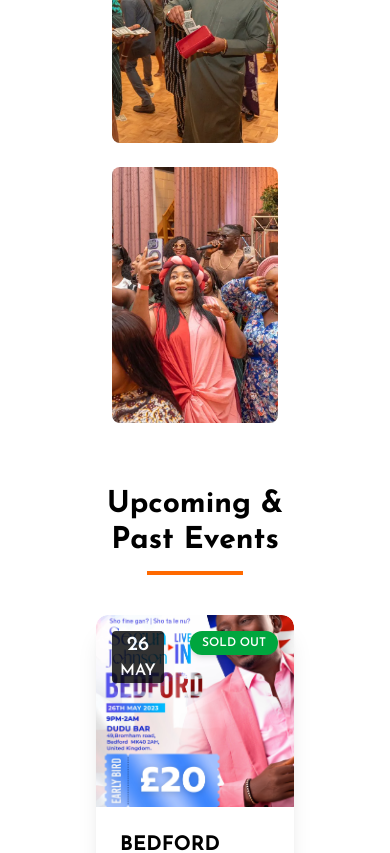
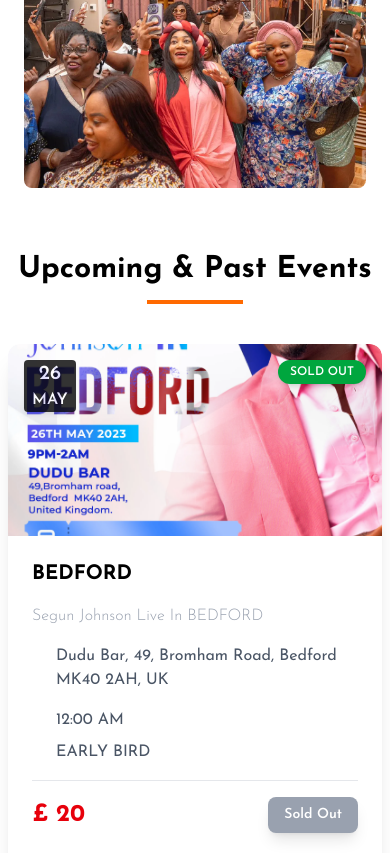
Before and after one commit to Oluwadunsindavid/isegunjohnsonclone, a React (Vite) app: page /events in a window 390 px wide. Shown: the part 9698-10551 px from the top of the page. Built offline with nearby package versions, Linux system fonts and the light colour scheme.

Commit message:
`Fixed import statement and whitespace in PEG component`

```diff
--- a/src/components/EventComp/PEG.jsx
+++ b/src/components/EventComp/PEG.jsx
@@ -1,5 +1,5 @@
 import React, { useState } from "react";
-import UpcomingPastEvents from "../../components/HomeComp/UpcomingPastEvents"
+import UpcomingPastEvents from "../../components/HomeComp/UpcomingPastEvents";
 import at1 from "../../assets/attendee1.webp";
 import at2 from "../../assets/attendee2.webp";
 import at3 from "../../assets/attendee3.webp";
@@ -72,7 +72,6 @@ const details = [
   { image: at33, desc: "Los Angeles Event", category: "Los Angeles" },
 ];
 
-
 const PEG = () => {
   const [selectedCategory, setSelectedCategory] = useState("All Events");
 
@@ -83,7 +82,7 @@ const PEG = () => {
       : details.filter((item) => item.category === selectedCategory);
 
   return (
-    <div className="md:py-24 px-24 md:px-36 ">
+    <div className="md:py-24 px-2 sm:px-24 md:px-36 ">
       {/* px-24 md:px-36  */}
       {/* Title */}
       <div className="text-center font-medium text-[28px] sm:text-[33px] leading-relaxed text-[rgb(0,29,56)] transition-transform duration-300 pt-10 sm:pt-2">
```
